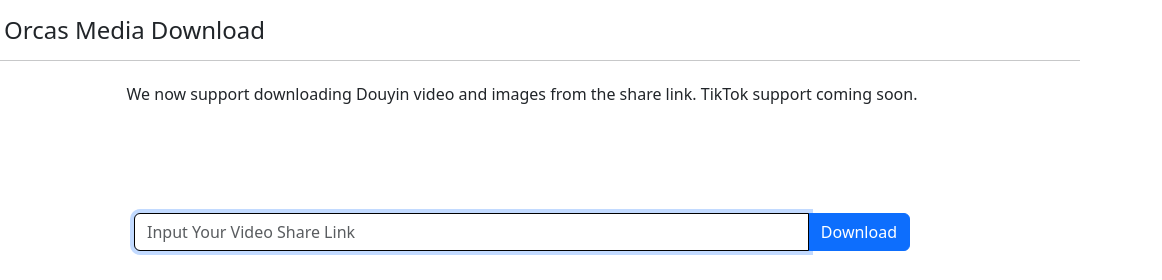
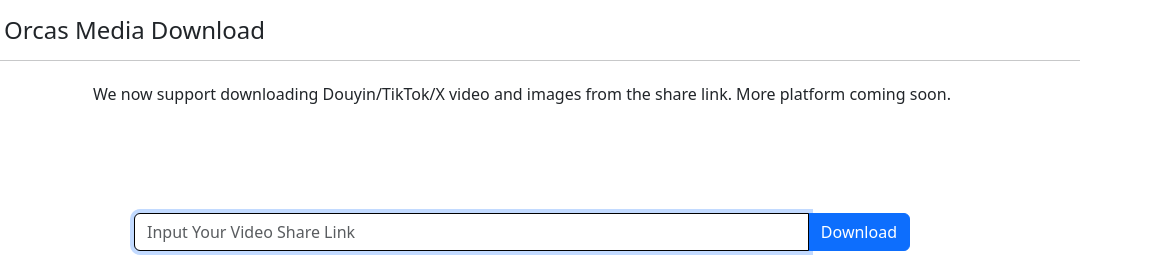
Before and after one commit to belingud/downloader, a website built with Parcel: page src/index.html in a window 1280 px wide. Shown: the top 280 px of the page, 118-1280 px from the left. Built offline with nearby package versions, Linux system fonts and the light colour scheme.

Commit message:
update website desc

```diff
--- a/src/index.html
+++ b/src/index.html
@@ -135,8 +135,8 @@
       </div>
       <hr class="my-0"></hr>
       <h6 class="text-center mt-4">
-        We now support downloading Douyin video and images from the share link.
-        TikTok support coming soon.
+        We now support downloading Douyin/TikTok/X video and images from the share link.
+        More platform coming soon.
       </h6>
 
       <div class="container flex-grow m-0" id="main">
```
